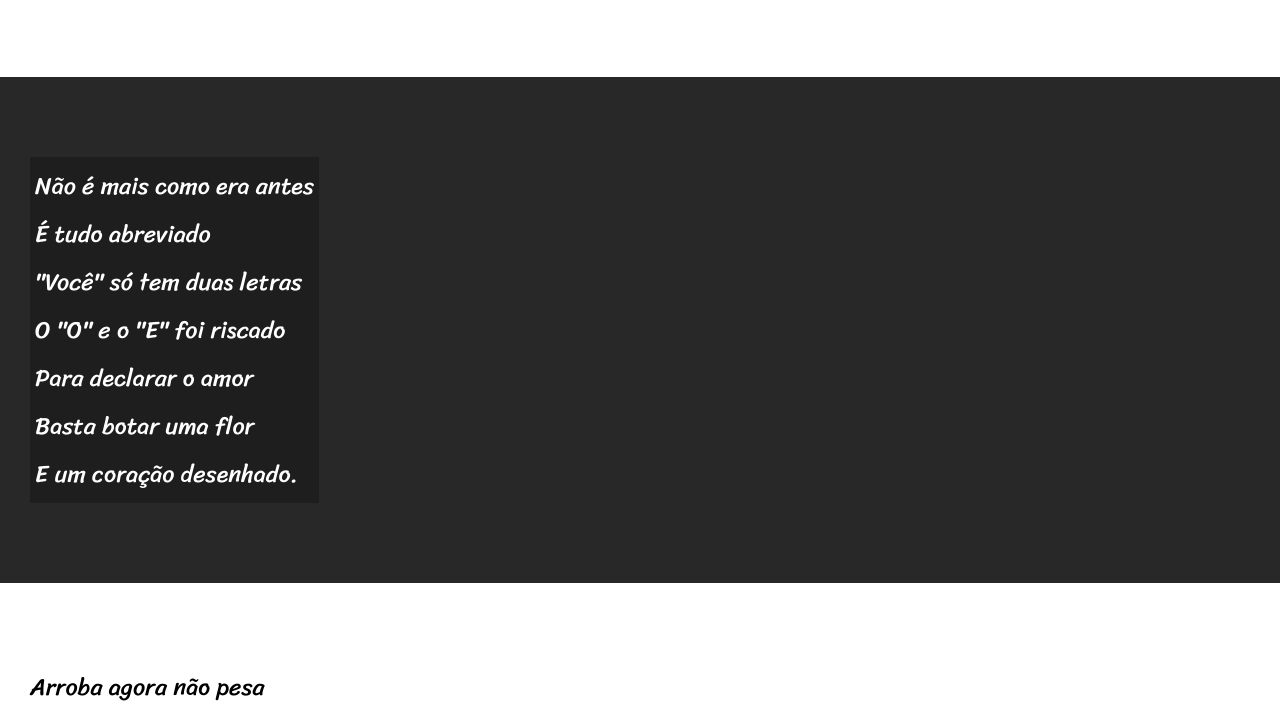
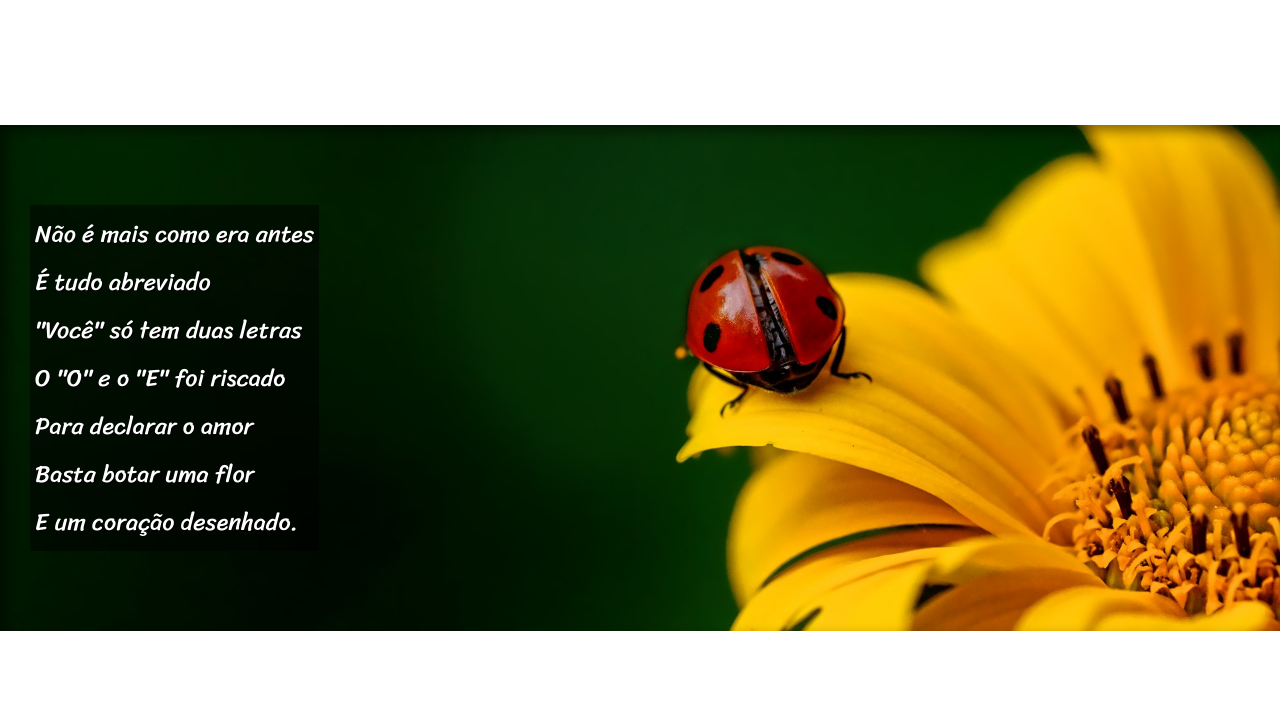
Before and after one commit to nardsonsoares/html-css, a plain HTML site: page exercicios/desafio/desafio 013/index.html in a window 1280 px wide. Shown: the part 586-1294 px from the top of the page. Drawn offline with Linux system fonts and the light colour scheme.

Commit message:
atualizando o estilo do desafio 13

```diff
--- a/exercicios/desafio/desafio 013/estilo/style.css
+++ b/exercicios/desafio/desafio 013/estilo/style.css
@@ -52,24 +52,39 @@ section {
     font-family: var(--font3);
     font-size: 1.5em;
 }
-
+section > p {
+    padding-bottom: 2em;
+}
 section.normal {
     background-color: white;
     color: black;
 }
 
 section.imagem {
-    background-color: rgb(41, 40, 40);
+    background-color: rgb(51, 51, 51);
     color: white;
+    box-shadow: inset 6px 6px 13px 0px rgba(0, 0, 0, 0.473);
+    background-size: cover;
+    background-attachment: fixed;
+
 }
 
 section.imagem > p {
     display: inline-block;
     padding: 5px;
-    background-color: rgba(0, 0, 0, 0.253);
+    background-color: rgba(0, 0, 0, 0.514);
+    text-shadow: 1px 1px 0px black;
 
 }
+section#img01 {
+    background-image: url('../imagens/background001.jpg');
+    background-position: right center;
 
+}
+section#img02 {
+    background-image: url('../imagens/background002.jpg');
+
+}
 footer {
     background-color: black;
     color: white;
--- a/exercicios/desafio/desafio 013/index.html
+++ b/exercicios/desafio/desafio 013/index.html
@@ -26,7 +26,7 @@
         </p>
     </section>
 
-    <section class="imagem">
+    <section class="imagem" id="img01">
         <p>
             Não é mais como era antes <br>
             É tudo abreviado <br>
@@ -61,7 +61,7 @@
     </section>
 
 
-    <section class="imagem">
+    <section class="imagem" id="img02">
         <p>
             Tenho saudade das cartas <br>
             Escritas com a própria mão <br>
```
